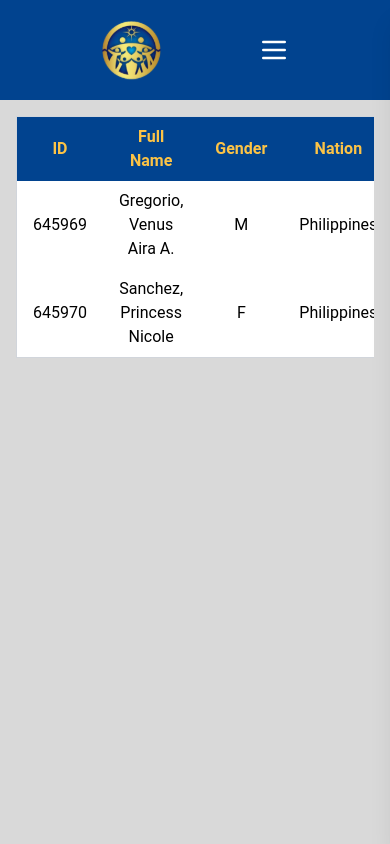
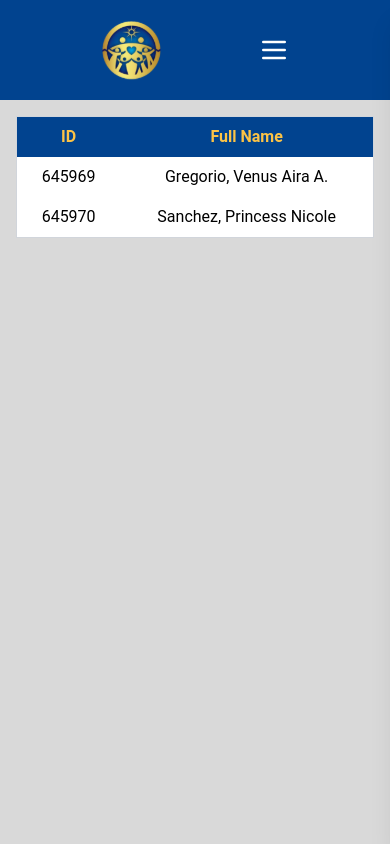
Before and after one commit to CoderTofu/FFWPU_System, a Next.js app: page /sample in a window 390 px wide. Shown: the top 844 px of the page. Built offline with nearby package versions, Linux system fonts and the light colour scheme.

Commit message:
responsive table - column config when screen size changes

```diff
--- a/src/app/(tutorial)/sample/page.tsx
+++ b/src/app/(tutorial)/sample/page.tsx
@@ -1,29 +1,22 @@
 import Table from "@/components/Table";
 
 export default function JamesPage() {
-    const headers = ["ID", "Full Name", "Gender", "Nation", "Region", "Marital Status", "Age"];
   const data = [
     { ID: 645969, "Full Name": "Gregorio, Venus Aira A.", Gender: "M", Nation: "Philippines", Region: "Asia Pacific", "Marital Status": "Widowed", Age: 69 },
     { ID: 645970, "Full Name": "Sanchez, Princess Nicole" , Gender: "F", Nation: "Philippines", Region: "Asia Pacific", "Marital Status": "Married", Age: 40 },
   ];
 
-    const data2 = {
-      md: [
-        { ID: 1, Name: "Alice", Age: 25 },
-        { ID: 2, Name: "Bob", Age: 30 },]
-    }
-
-    const column = {
-      lg: ["id", "name", "age"],
-      md: ["id", "name"],
-      sm: ["id"]
-    }
+  const columnConfig = {
+    lg: ["ID", "Full Name", "Gender", "Nation", "Region", "Marital Status", "Age"],
+    md: ["ID", "Full Name", "Gender", "Age"],
+    sm: ["ID", "Full Name"],
+  };
 
   return (
     <div className="p-4 bg-[#D9D9D9] min-h-screen justify-center items-center">
       <div className="bg-white">
-          <Table headers={headers} data={data} />
+        <Table data={data} columns={columnConfig} />
       </div>
     </div>
   );
-}
+};
--- a/src/app/(tutorial)/sampleTwoTables/page.tsx
+++ /dev/null
@@ -1,36 +0,0 @@
-import Table from "@/components/Table";
-
-export default function JamesPage() {
-    const headers = ["ID", "Name", "Age"];
-    const data1 = [
-      { ID: 1, Name: "Alice", Age: 25 },
-      { ID: 2, Name: "Bob", Age: 30 },
-    ];
-    const data2 = [
-      { ID: 3, Name: "Charlie", Age: 28 },
-      { ID: 4, Name: "David", Age: 35 },
-    ];
-
-    return (
-        <div className="p-6 bg-gray-100 min-h-screen flex justify-center items-center">
-          <div className="bg-white p-6 rounded-lg shadow-lg w-full max-w-6xl">
-            <h1 className="text-xl font-bold mb-4 text-center">User Data</h1>
-
-            {/* Flex container for tables */}
-            <div className="flex flex-wrap gap-4 justify-center">
-              {/* First table */}
-              <div className="w-full md:w-[48%] bg-gray-50 rounded-lg shadow-md p-4">
-                <h2 className="text-lg font-semibold mb-2 text-center">Table 1</h2>
-                <Table headers={headers} data={data1} />
-              </div>
-
-              {/* Second table */}
-              <div className="w-full md:w-[48%] bg-gray-50 rounded-lg shadow-md p-4">
-                <h2 className="text-lg font-semibold mb-2 text-center">Table 2</h2>
-                <Table headers={headers} data={data2} />
-              </div>
-            </div>
-          </div>
-        </div>
-      );
-}
--- a/src/components/Table.tsx
+++ b/src/components/Table.tsx
@@ -1,39 +1,58 @@
+"use client";  // Sabi ni chatgpt need ito hahaha
+
+import React, { useState, useEffect } from "react";
+
 interface TableProps {
-    headers: string[];
-    data: { [key: string]: string | number }[];
+  data: { [key: string]: any }[];
+  columns: { [key in "lg" | "md" | "sm"]: string[] };
 }
 
-const Table: React.FC<TableProps> = ({ headers, data }) => {
+const Table: React.FC<TableProps> = ({ data, columns }) => {
+  const [tableSize, setTableSize] = useState<"lg" | "md" | "sm">(
+    "lg"
+  );
+
+  // Automatically update table size based on screen width
+  useEffect(() => {
+    const updateTableSize = () => {
+      const width = window.innerWidth;
+      if (width >= 1024) setTableSize("lg");
+      else if (width >= 768) setTableSize("md");
+      else setTableSize("sm");
+    };
+
+    updateTableSize(); // Set initial size
+    window.addEventListener("resize", updateTableSize);
+    return () => window.removeEventListener("resize", updateTableSize);
+  }, []);
+
+  const visibleHeaders = columns[tableSize];
+
   return (
     <div className="overflow-x-auto">
-    <table className="w-full border-collapse border border-gray-300">
-        <thead>
+      <table className="min-w-full border border-gray-300">
+        {/* Table Head */}
+        <thead className="bg-gray-200">
           <tr className="bg-[#01438F] text-[#FCC346] cursor-pointer">
-            {headers.map((header, index) => (
-            <th key={index} className="px-4 py-2 text-center">
+            {visibleHeaders.map((header) => (
+              <th key={header} className="px-4 py-2 text-center">
                 {header}
               </th>
             ))}
           </tr>
         </thead>
+
+        {/* Table Body */}
         <tbody>
-        {data.length > 0 ? (
-            data.map((row, rowIndex) => (
-            <tr key={rowIndex} className="hover:bg-[#E7E6E6] cursor-pointer">
-                {headers.map((header, colIndex) => (
-                <td key={colIndex} className="px-4 py-2 text-center">
+          {data.map((row, index) => (
+            <tr key={index} className="hover:bg-[#E7E6E6] cursor-pointer">
+              {visibleHeaders.map((header) => (
+                <td key={header} className="px-4 py-2 text-center">
                   {row[header] ?? "-"}
                 </td>
               ))}
             </tr>
-            ))
-        ) : (
-            <tr>
-            <td colSpan={headers.length} className="text-center py-4">
-                No data available
-            </td>
-            </tr>
-        )}
+          ))}
         </tbody>
       </table>
     </div>
```
Lines whose indentation alone changed are shown as unchanged.
